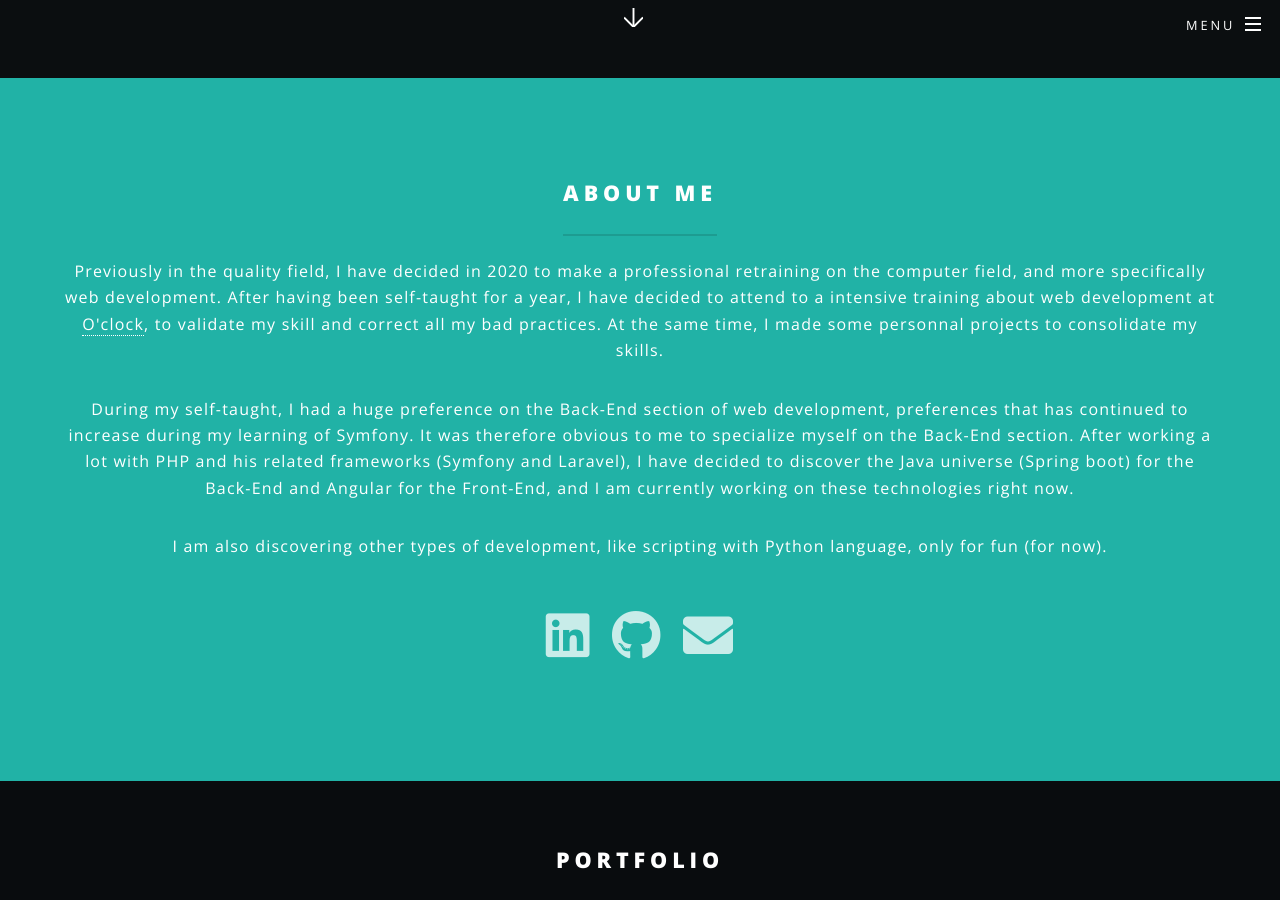
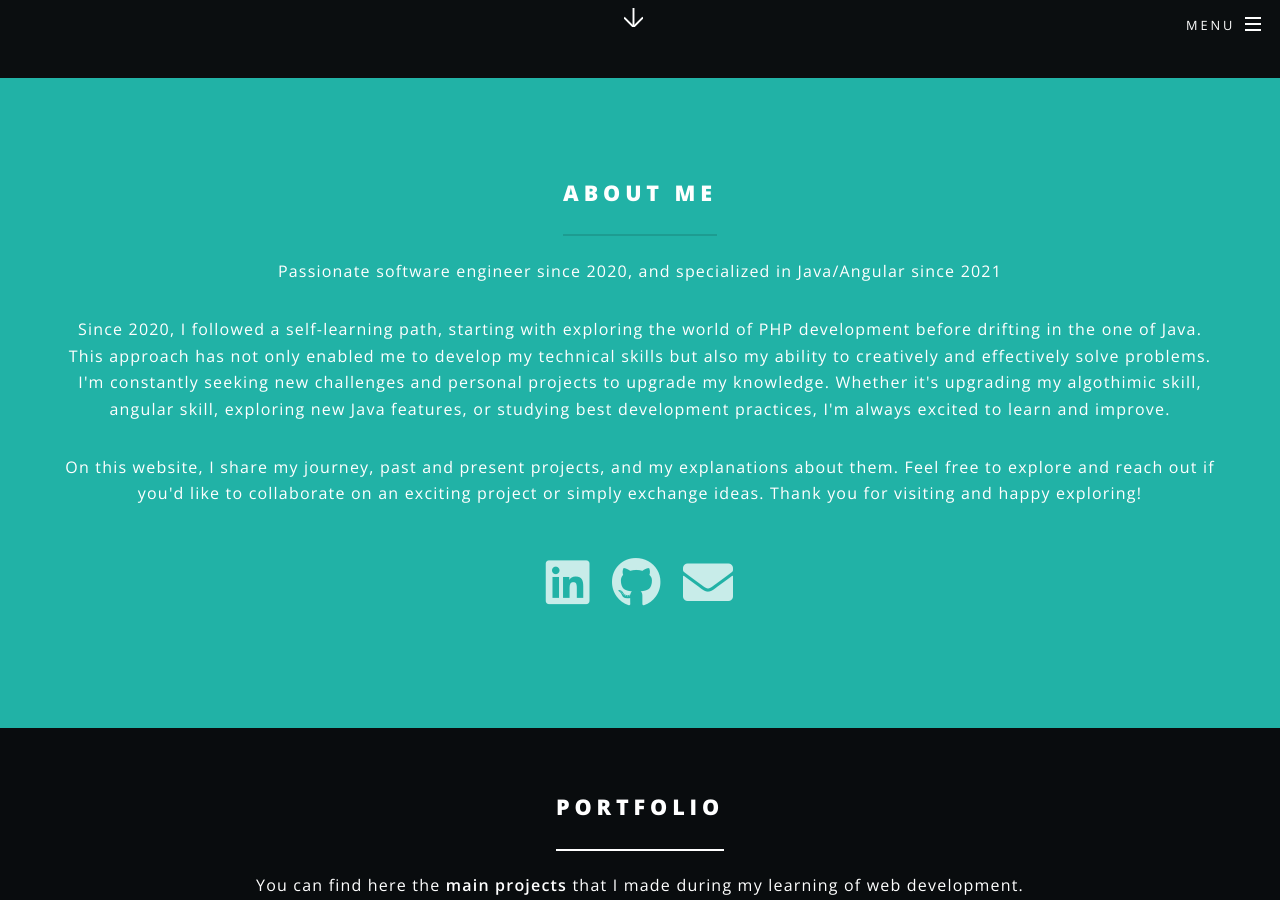
Before and after one commit to AlexandreRavichandran/AlexandreRavichandran.github.io, a Jekyll site: the page built from index.md, in a window 1280 px wide and 900 px high, scrolled down 822 px. Built offline with Jekyll 4.4.1, drawn with Linux system fonts in a browser that asks for light colours.

Commit message:
add new intro

```diff
--- a/_layouts/home.html
+++ b/_layouts/home.html
@@ -13,20 +13,20 @@
         <div class="inner">
             <header class="major">
                 <h2>About me</h2>
-                <p style="color:white">Previously in the quality field, I have decided in 2020 to make a professional
-                    retraining on the computer field, and more specifically web development. After having been
-                    self-taught for a year, I have decided to attend to a intensive training about web development at <a
-                        href="https://oclock.io/">O'clock</a>, to validate my skill and correct all my bad practices. At
-                    the same time, I made some personnal projects to consolidate my skills.</p>
-                <p style="color:white">During my self-taught, I had a huge preference on the Back-End section of web
-                    development, preferences that has continued to increase during my learning of Symfony. It was
-                    therefore obvious to me to specialize myself on the Back-End section. After working a lot with PHP
-                    and his related frameworks (Symfony and Laravel), I have decided to discover the Java universe
-                    (Spring boot) for the Back-End and Angular for the Front-End, and I am currently working on these
-                    technologies right now.</p>
-                <p style="color:white">I am also discovering other types of development, like scripting with Python
-                    language, only for fun
-                    (for now).</p>
+                <p style="color:white">Passionate software engineer since 2020, and specialized in Java/Angular since
+                    2021</p>
+                <p style="color:white"> Since 2020, I followed a self-learning path, starting with exploring the world
+                    of PHP
+                    development before drifting in the one of Java. This approach has not only enabled me to
+                    develop my technical skills but also my ability to creatively and effectively solve problems. I'm
+                    constantly seeking new challenges and personal projects to upgrade my knowledge. Whether it's
+                    upgrading my algothimic skill, angular skill,
+                    exploring new Java features, or studying best
+                    development practices, I'm always excited to learn and improve.</p>
+                <p style="color:white">
+                    On this website, I share my journey, past and present projects, and my explanations about them. Feel
+                    free to explore and reach out if you'd like to collaborate on an exciting project or simply exchange
+                    ideas. Thank you for visiting and happy exploring!</p>
                 <div style="display:flex;justify-content: center;margin-bottom: 30px;">
                 </div>
                 <ul class="icons">
```
